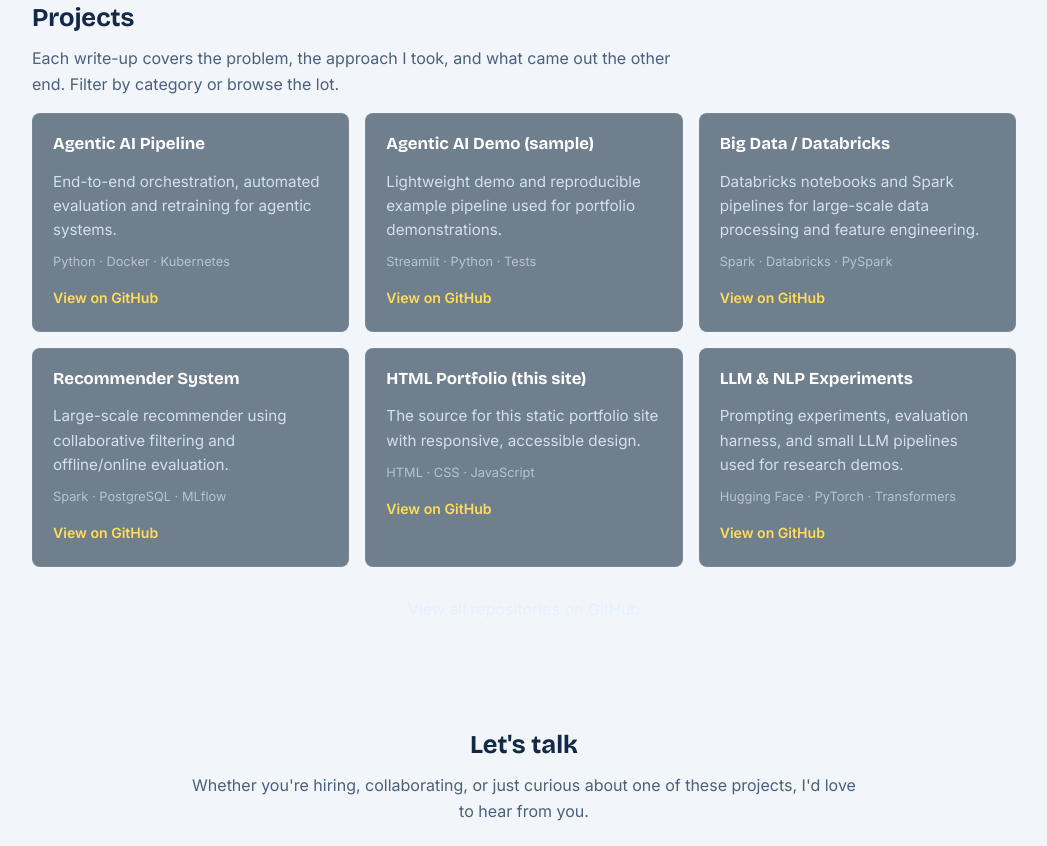
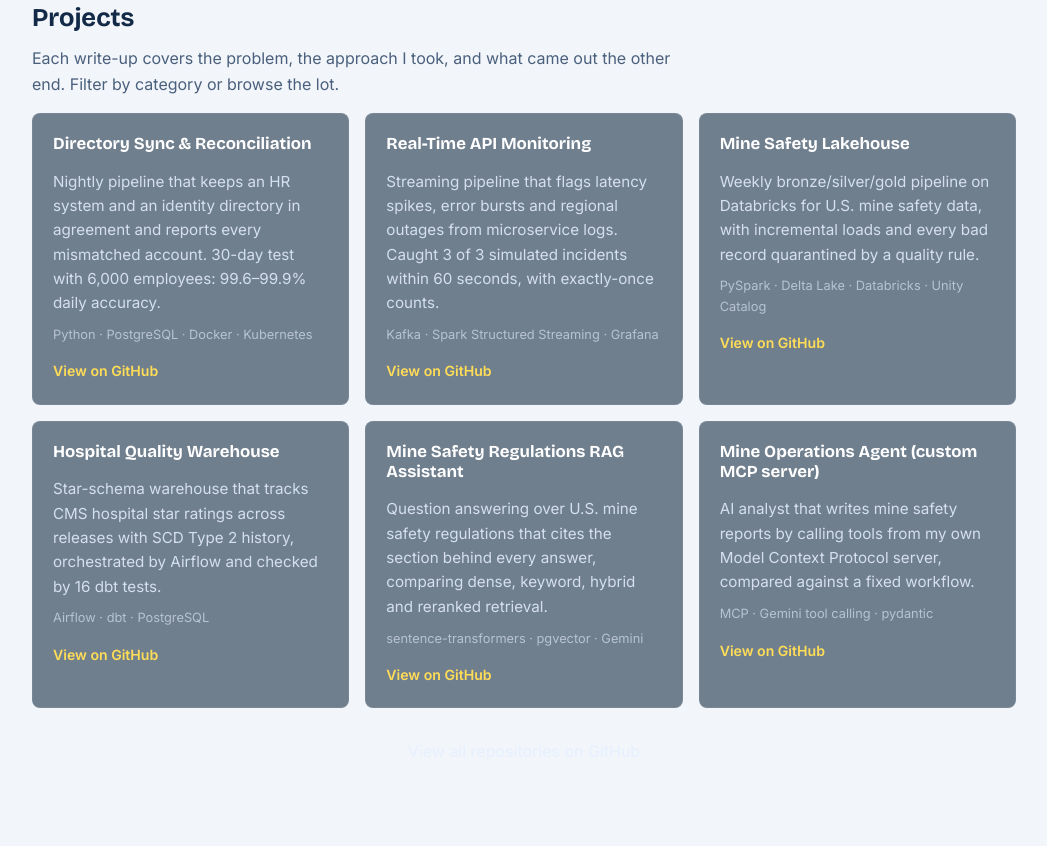
Before and after one commit to FloraP277/portfolio, a plain HTML site: page index.html in a window 1280 px wide. Shown: the part 939-1785 px from the top of the page, without its empty margins (116-1163 px from the left). Drawn offline with nearby package versions, Linux system fonts and the light colour scheme.

Commit message:
Feature strongest data and AI projects, align headline with Data & AI Engineer

```diff
--- a/index.html
+++ b/index.html
@@ -5,7 +5,7 @@
     <meta name="viewport" content="width=device-width, initial-scale=1.0" />
     <meta
       name="description"
-      content="Flora Phiri is a data analyst working across machine learning, big data, and SQL. Explore her projects and get in touch."
+      content="Flora Phiri is a data and AI engineer building data pipelines, lakehouse and streaming systems, and LLM applications. Explore her projects and get in touch."
     />
     <link rel="icon" type="image/svg+xml" href="assets/images/favicon.svg" />
     <link rel="stylesheet" href="main.css" />
@@ -16,8 +16,8 @@
       "@context": "https://schema.org",
       "@type": "Person",
       "name": "Flora Phiri",
-      "jobTitle": "AI & ML Engineer",
-      "description": "AI Engineer focusing on machine learning, large language models, big data, and production ML systems.",
+      "jobTitle": "Data & AI Engineer",
+      "description": "Data and AI engineer building data pipelines, lakehouse and streaming systems, and LLM applications.",
       "url": "https://florap277.github.io/portfolio/",
       "sameAs": [
         "https://www.linkedin.com/in/flora-phiri/",
@@ -49,9 +49,9 @@
           <div class="hero-inner">
             <div class="hero-left">
               <h1 class="profile-name">Flora Phiri</h1>
-              <p class="profile-role">AI & Machine Learning Engineer</p>
+              <p class="profile-role">Data &amp; AI Engineer</p>
               <p class="profile-tagline">
-                I build production-ready ML systems and agentic AI pipelines. I focus on scalable data engineering, model evaluation, and reliable deployments for real-world applications.
+                I build data pipelines and AI systems that turn messy, scattered data into something people can trust and use.
               </p>
 
               <div class="hero-highlights">
@@ -83,50 +83,50 @@
         <!-- Project gallery: cards that link directly to GitHub repositories -->
         <div class="project-gallery" aria-label="Featured projects">
           <article class="project-card">
-            <h3 class="project-title">Agentic AI Pipeline</h3>
-            <p class="project-excerpt">End-to-end orchestration, automated evaluation and retraining for agentic systems.</p>
-            <p class="project-meta">Python · Docker · Kubernetes</p>
-            <a class="project-link" href="https://github.com/floraphiri/agentic-ai" target="_blank" rel="noopener">View on GitHub</a>
+            <h3 class="project-title">Directory Sync &amp; Reconciliation</h3>
+            <p class="project-excerpt">Nightly pipeline that keeps an HR system and an identity directory in agreement and reports every mismatched account. 30-day test with 6,000 employees: 99.6–99.9% daily accuracy.</p>
+            <p class="project-meta">Python · PostgreSQL · Docker · Kubernetes</p>
+            <a class="project-link" href="https://github.com/FloraP277/Data-Engineering/tree/main/data-engineering/directory-sync-reconciliation" target="_blank" rel="noopener">View on GitHub</a>
           </article>
 
           <article class="project-card">
-            <h3 class="project-title">Agentic AI Demo (sample)</h3>
-            <p class="project-excerpt">Lightweight demo and reproducible example pipeline used for portfolio demonstrations.</p>
-            <p class="project-meta">Streamlit · Python · Tests</p>
-            <a class="project-link" href="https://github.com/floraphiri/agentic-ai-sample" target="_blank" rel="noopener">View on GitHub</a>
+            <h3 class="project-title">Real-Time API Monitoring</h3>
+            <p class="project-excerpt">Streaming pipeline that flags latency spikes, error bursts and regional outages from microservice logs. Caught 3 of 3 simulated incidents within 60 seconds, with exactly-once counts.</p>
+            <p class="project-meta">Kafka · Spark Structured Streaming · Grafana</p>
+            <a class="project-link" href="https://github.com/FloraP277/Data-Engineering/tree/main/data-engineering/api-monitoring-stream" target="_blank" rel="noopener">View on GitHub</a>
           </article>
 
           <article class="project-card">
-            <h3 class="project-title">Big Data / Databricks</h3>
-            <p class="project-excerpt">Databricks notebooks and Spark pipelines for large-scale data processing and feature engineering.</p>
-            <p class="project-meta">Spark · Databricks · PySpark</p>
-            <a class="project-link" href="https://github.com/floraphiri/big-data-databricks" target="_blank" rel="noopener">View on GitHub</a>
+            <h3 class="project-title">Mine Safety Lakehouse</h3>
+            <p class="project-excerpt">Weekly bronze/silver/gold pipeline on Databricks for U.S. mine safety data, with incremental loads and every bad record quarantined by a quality rule.</p>
+            <p class="project-meta">PySpark · Delta Lake · Databricks · Unity Catalog</p>
+            <a class="project-link" href="https://github.com/FloraP277/Data-Engineering/tree/main/data-engineering/mine-safety-lakehouse" target="_blank" rel="noopener">View on GitHub</a>
           </article>
 
           <article class="project-card">
-            <h3 class="project-title">Recommender System</h3>
-            <p class="project-excerpt">Large-scale recommender using collaborative filtering and offline/online evaluation.</p>
-            <p class="project-meta">Spark · PostgreSQL · MLflow</p>
-            <a class="project-link" href="https://github.com/floraphiri/recommender" target="_blank" rel="noopener">View on GitHub</a>
+            <h3 class="project-title">Hospital Quality Warehouse</h3>
+            <p class="project-excerpt">Star-schema warehouse that tracks CMS hospital star ratings across releases with SCD Type 2 history, orchestrated by Airflow and checked by 16 dbt tests.</p>
+            <p class="project-meta">Airflow · dbt · PostgreSQL</p>
+            <a class="project-link" href="https://github.com/FloraP277/Data-Engineering/tree/main/data-engineering/hospital-quality-warehouse" target="_blank" rel="noopener">View on GitHub</a>
           </article>
 
           <article class="project-card">
-            <h3 class="project-title">HTML Portfolio (this site)</h3>
-            <p class="project-excerpt">The source for this static portfolio site with responsive, accessible design.</p>
-            <p class="project-meta">HTML · CSS · JavaScript</p>
-            <a class="project-link" href="https://github.com/floraphiri/flora-portfolio" target="_blank" rel="noopener">View on GitHub</a>
+            <h3 class="project-title">Mine Safety Regulations RAG Assistant</h3>
+            <p class="project-excerpt">Question answering over U.S. mine safety regulations that cites the section behind every answer, comparing dense, keyword, hybrid and reranked retrieval.</p>
+            <p class="project-meta">sentence-transformers · pgvector · Gemini</p>
+            <a class="project-link" href="https://github.com/FloraP277/Gen-AI---Agentic-Systems/tree/main/Generative-AI-%26-Agentic-Systems/mine-safety-rag" target="_blank" rel="noopener">View on GitHub</a>
           </article>
 
           <article class="project-card">
-            <h3 class="project-title">LLM & NLP Experiments</h3>
-            <p class="project-excerpt">Prompting experiments, evaluation harness, and small LLM pipelines used for research demos.</p>
-            <p class="project-meta">Hugging Face · PyTorch · Transformers</p>
-            <a class="project-link" href="https://github.com/floraphiri/llm-experiments" target="_blank" rel="noopener">View on GitHub</a>
+            <h3 class="project-title">Mine Operations Agent (custom MCP server)</h3>
+            <p class="project-excerpt">AI analyst that writes mine safety reports by calling tools from my own Model Context Protocol server, compared against a fixed workflow.</p>
+            <p class="project-meta">MCP · Gemini tool calling · pydantic</p>
+            <a class="project-link" href="https://github.com/FloraP277/Gen-AI---Agentic-Systems/tree/main/Generative-AI-%26-Agentic-Systems/mine-ops-agent" target="_blank" rel="noopener">View on GitHub</a>
           </article>
         </div>
 
         <div class="view-all-wrapper">
-          <a class="view-all-button" href="https://github.com/floraphiri?tab=repositories" target="_blank" rel="noopener">View all repositories on GitHub</a>
+          <a class="view-all-button" href="https://github.com/FloraP277?tab=repositories" target="_blank" rel="noopener">View all repositories on GitHub</a>
         </div>
 
         <p class="slide-counter" aria-live="polite"></p>
```
